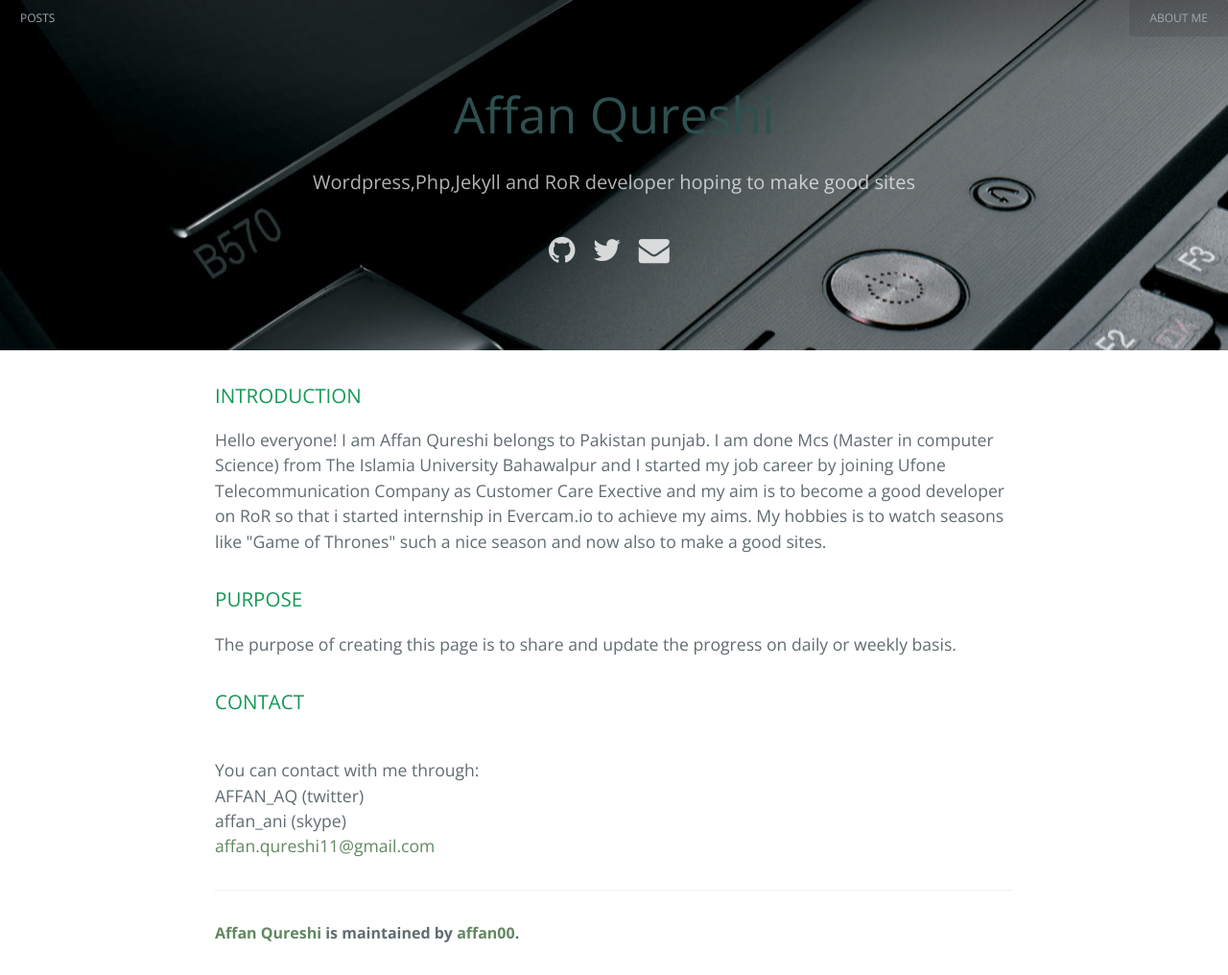
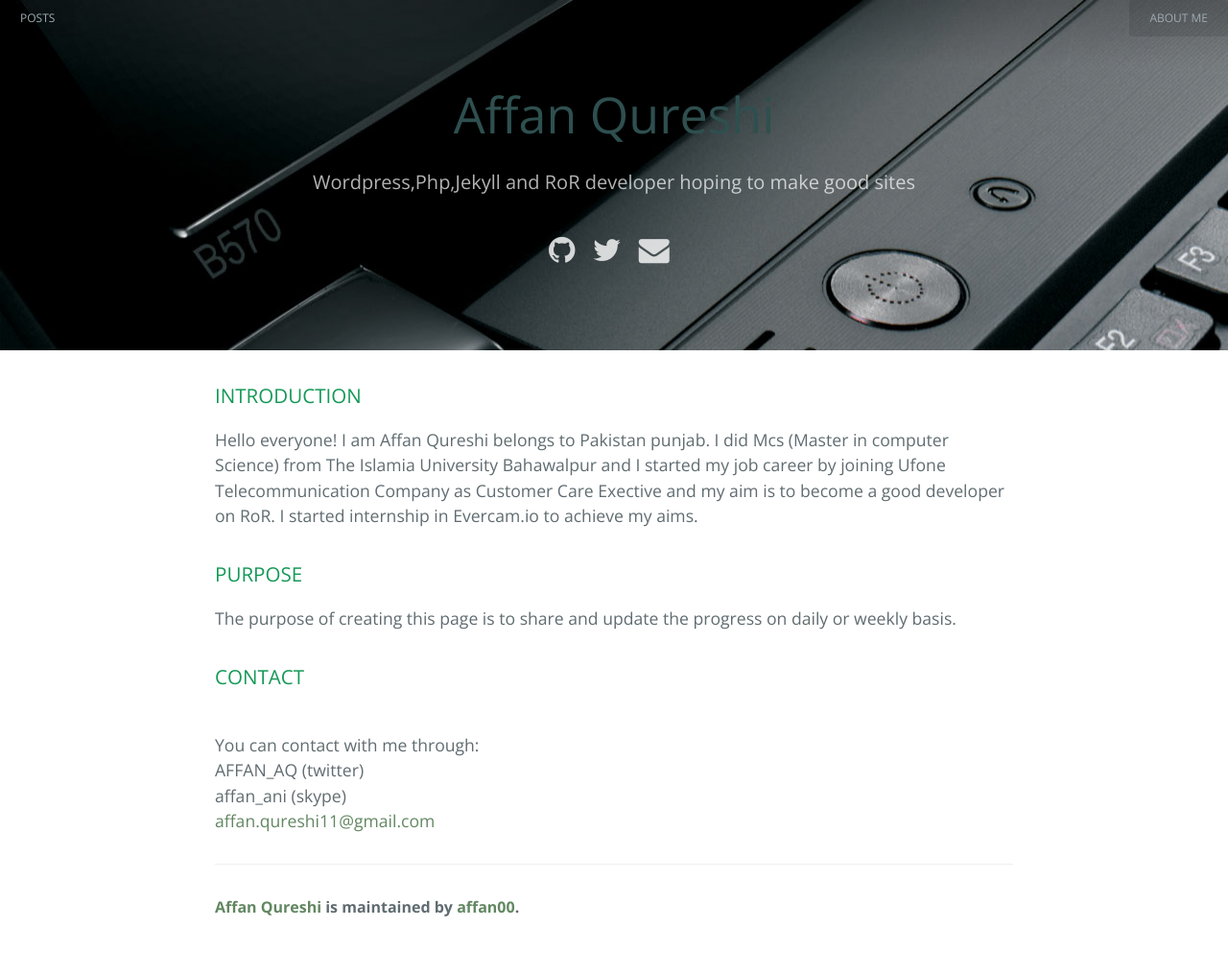
Before and after one commit to affan00/affan00.github.io, a Jekyll site: the page built from Status.html, in a window 1280 px wide. Shown: the whole page at 96% size. Built offline with Jekyll 4.4.1, drawn with Linux system fonts in a browser that asks for light colours; nearby versions of some CDN libraries; Markdown is read by kramdown in place of the engine named in the settings; after the commit the page ends 989 px from its top, so only the background shows below that.

Commit message:
Updated status.html

```diff
--- a/Status.html
+++ b/Status.html
@@ -5,7 +5,7 @@ layout: default
     <h3>
         <a id="introduction" class="anchor" href="#introduction" aria-hidden="true"><span class="octicon octicon-link"></span></a>INTRODUCTION</h3>
 
-    <p>Hello everyone! I am Affan Qureshi belongs to Pakistan punjab. I am done Mcs (Master in computer Science) from The Islamia University Bahawalpur and I started my job career by joining Ufone Telecommunication Company as Customer Care Exective and my aim is to become a good developer on RoR so that i started internship in Evercam.io to achieve my aims. My hobbies is to watch seasons like "Game of Thrones" such a nice season and now also to make a good sites. </p>
+    <p>Hello everyone! I am Affan Qureshi belongs to Pakistan punjab. I did Mcs (Master in computer Science) from The Islamia University Bahawalpur and I started my job career by joining Ufone Telecommunication Company as Customer Care Exective and my aim is to become a good developer on RoR. I started internship in Evercam.io to achieve my aims. </p>
 
     <h3>
         <a id="purpose" class="anchor" href="#purpose" aria-hidden="true"><span class="octicon octicon-link"></span></a>PURPOSE</h3>
```
